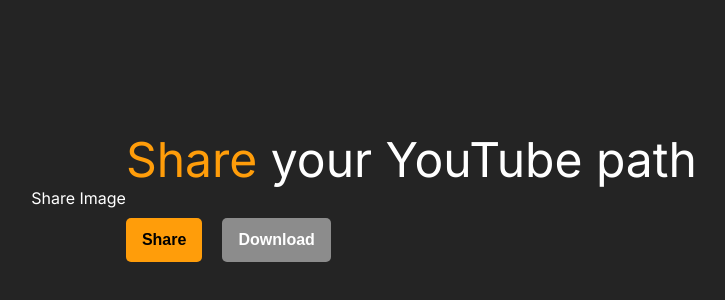
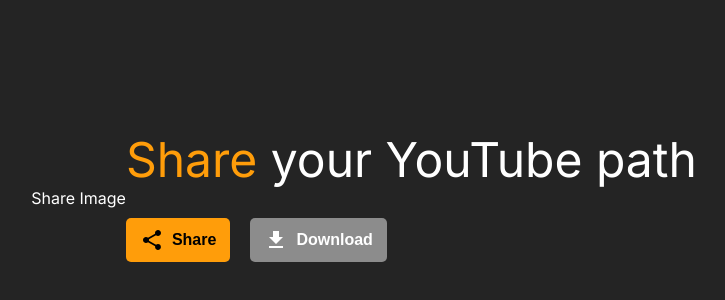
Before and after one commit to leosch1/youtube-path, a Next.js app: page / in a window 1280 px wide. Shown: the part 9002-9302 px from the top of the page, without its empty margins (459-1184 px from the left). Built offline with nearby package versions, Linux system fonts and the light colour scheme.

Commit message:
add icons to button

```diff
--- a/components/Share.module.css
+++ b/components/Share.module.css
@@ -23,7 +23,11 @@
 }
 
 .button {
-  padding: 13px 16px;
+  display: flex;
+  align-items: center;
+  justify-content: center;
+  gap: 8px;
+  padding: 10px 14px;
   margin: 5px 0;
   border: none;
   border-radius: 5px;
--- a/components/Share.tsx
+++ b/components/Share.tsx
@@ -1,5 +1,7 @@
 import React from 'react';
 import styles from './Share.module.css';
+import ShareIcon from '@mui/icons-material/Share';
+import DownloadIcon from '@mui/icons-material/Download';
 
 const Share: React.FC = () => {
 
@@ -9,8 +11,8 @@ const Share: React.FC = () => {
       <div className={styles.right}>
         <h2><em>Share</em> your YouTube path</h2>
         <div className={styles.buttons}>
-          <button className={`${styles.button} ${styles.shareButton}`}>Share</button>
-          <button className={`${styles.button} ${styles.downloadButton}`}>Download</button>
+          <button className={`${styles.button} ${styles.shareButton}`}><ShareIcon /> Share</button>
+          <button className={`${styles.button} ${styles.downloadButton}`}><DownloadIcon /> Download</button>
         </div>
       </div>
     </div>
--- a/package.json
+++ b/package.json
@@ -9,6 +9,10 @@
     "lint": "next lint"
   },
   "dependencies": {
+    "@emotion/react": "^11.11.4",
+    "@emotion/styled": "^11.11.5",
+    "@mui/icons-material": "^5.15.18",
+    "@mui/material": "^5.15.18",
     "d3": "^7.9.0",
     "date-fns": "^3.6.0",
     "next": "14.2.3",
```
Also changed, not shown: test.txt (deleted), 1 other file (tests, documents, lock files or other folders).
